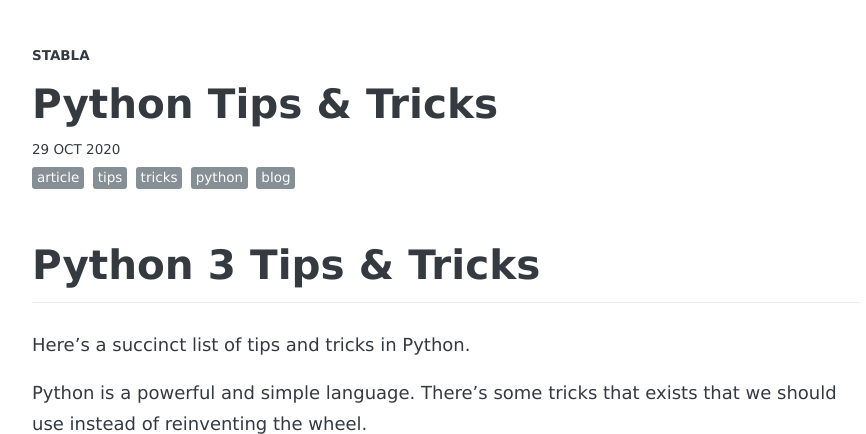
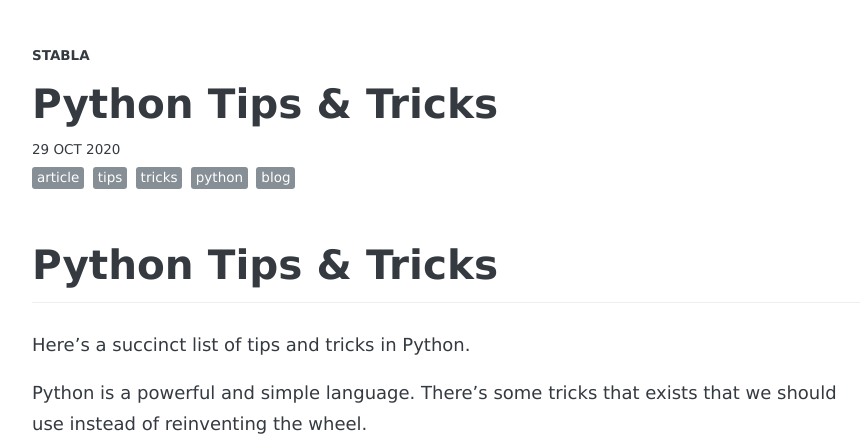
Before and after one commit to stabla/Blog, a Jekyll site: the page built from _posts/2020-10-30-Python-Tips-and-Tricks.md, in a window 1280 px wide and 900 px high, cut to the strip 0-434 px from the top of the window. Shown: the whole strip, without its empty margins (194-1060 px from the left). Built offline with Jekyll 4.4.1, drawn with Linux system fonts in a browser that asks for light colours; nearby versions of some CDN libraries; some web fonts are replaced.

Commit message:
Update 2020-10-30-Python-Tips-and-Tricks.md

```diff
--- a/_posts/2020-10-30-Python-Tips-and-Tricks.md
+++ b/_posts/2020-10-30-Python-Tips-and-Tricks.md
@@ -9,7 +9,7 @@ share: true
 ---
 
 
-# Python 3 Tips & Tricks
+# Python Tips & Tricks
 
 Here's a succinct list of tips and tricks in Python.
 
```
